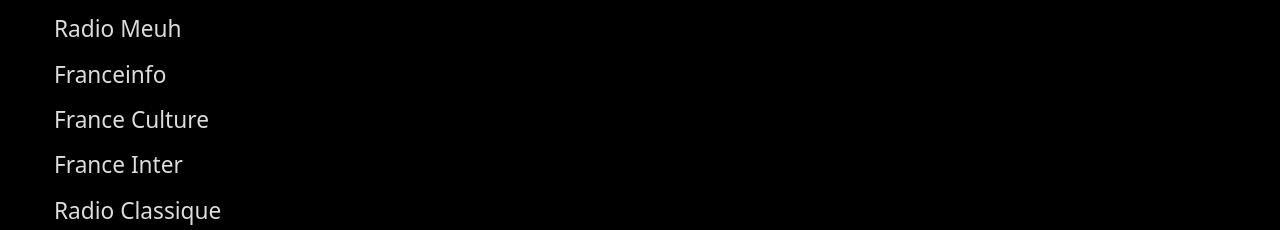
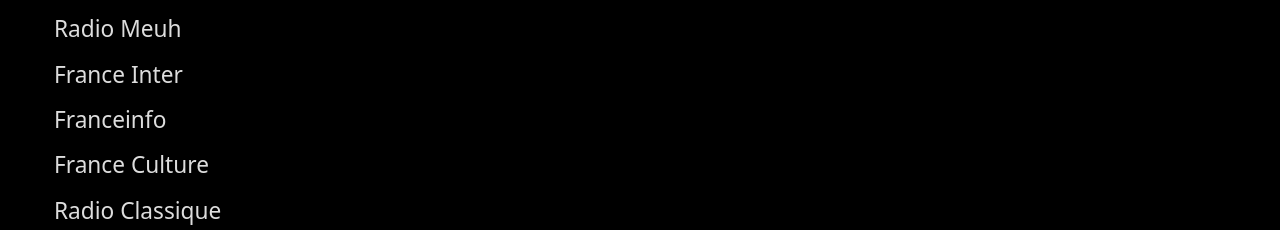
Before and after one commit to romaindillet/that-radio-player, a plain HTML site: page index.html in a window 1280 px wide. Shown: the part 381-611 px from the top of the page. Drawn offline with Linux system fonts and the light colour scheme.

Commit message:
Reordered radio stations

```diff
--- a/index.html
+++ b/index.html
@@ -104,11 +104,11 @@
       <a href="#" onclick="player('https://stream.radiofrance.fr/fipelectro/fipelectro.m3u8',4);" id="4">FIP Électro</a><br />
       <a href="#" onclick="player('https://stream.frisky.friskyradio.com/mp3_high',5);" id="5">Frisky</a> |
       <a href="#" onclick="player('https://stream.deep.friskyradio.com/mp3_high',6);" id="6">Deep</a> |
-	  <a href="#" onclick="player('https://stream.chill.friskyradio.com/mp3_high',7);" id="7">Chill</a><br />
+      <a href="#" onclick="player('https://stream.chill.friskyradio.com/mp3_high',7);" id="7">Chill</a><br />
       <a href="#" onclick="player('https://radiomeuh2.ice.infomaniak.ch/radiomeuh2-128.mp3',8);" id="8">Radio Meuh</a><br />
-      <a href="#" onclick="player('https://stream.radiofrance.fr/franceinfo/franceinfo.m3u8',9);" id="9">Franceinfo</a><br />
-      <a href="#" onclick="player('https://stream.radiofrance.fr/franceculture/franceculture.m3u8',10);" id="10">France Culture</a><br />
-      <a href="#" onclick="player('https://stream.radiofrance.fr/franceinter/franceinter.m3u8',11);" id="11">France Inter</a><br />
+      <a href="#" onclick="player('https://stream.radiofrance.fr/franceinter/franceinter.m3u8',9);" id="9">France Inter</a><br />
+      <a href="#" onclick="player('https://stream.radiofrance.fr/franceinfo/franceinfo.m3u8',10);" id="10">Franceinfo</a><br />
+      <a href="#" onclick="player('https://stream.radiofrance.fr/franceculture/franceculture.m3u8',11);" id="11">France Culture</a><br />
       <a href="#" onclick="player('https://radioclassique.ice.infomaniak.ch/radioclassique-high.mp3',12);" id="12">Radio Classique</a><br />
   </div>
 </body>
```
